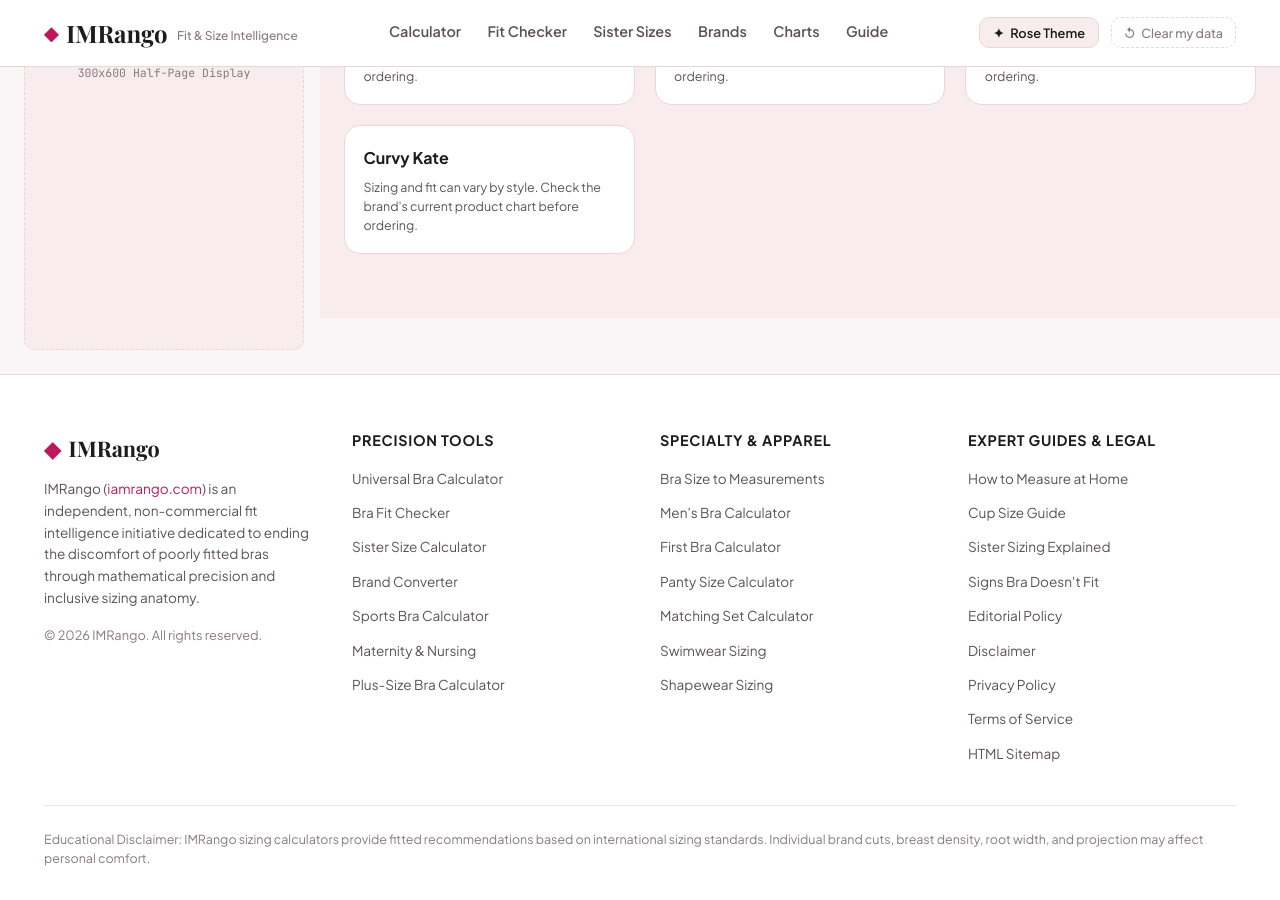
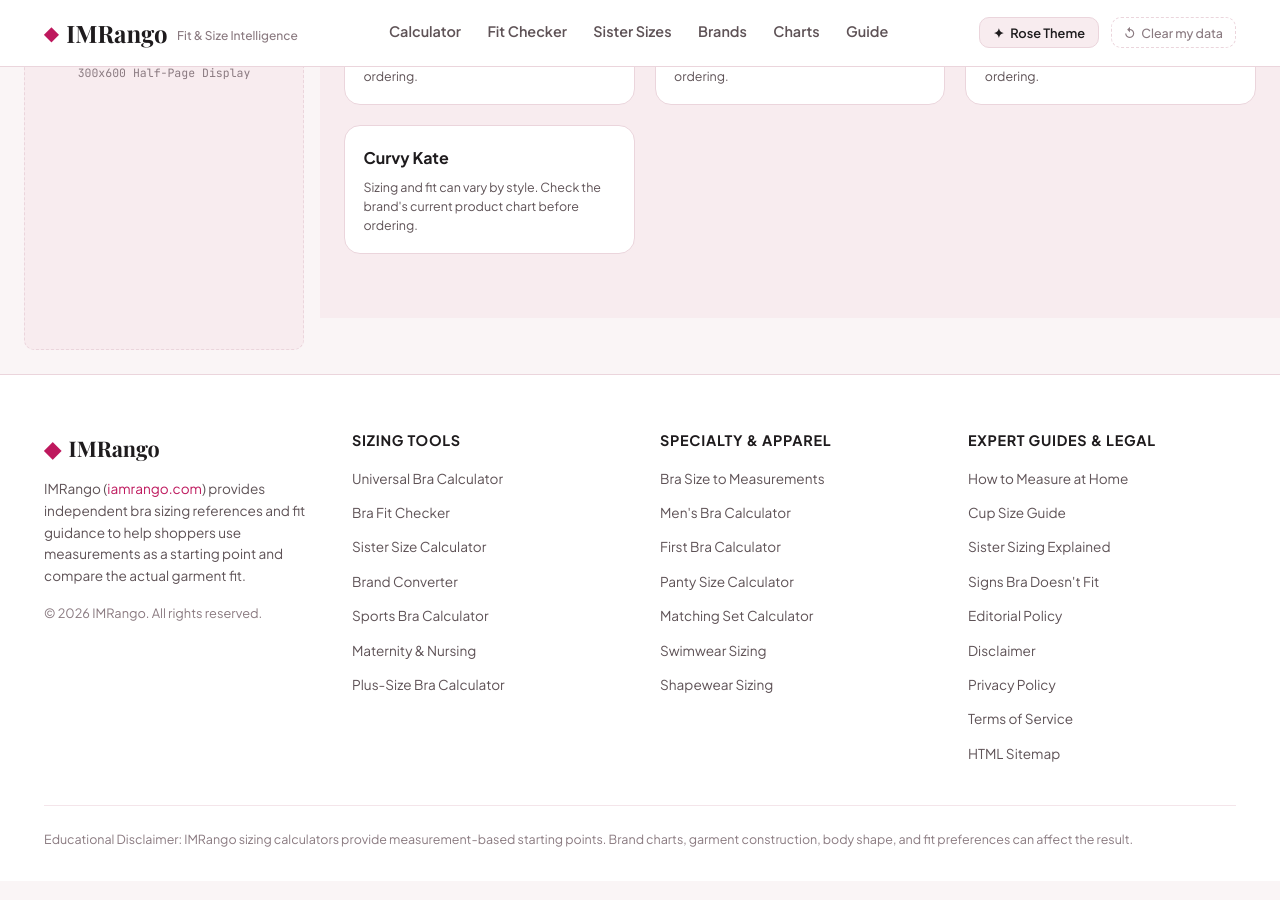
Before and after one commit to sharpedge74-cmyk/Bra-Size-Pro, a Jekyll site: the page built from index.html, in a window 1280 px wide and 900 px high, scrolled down 2154 px. Built offline with Jekyll 4.4.1, drawn with Linux system fonts in a browser that asks for light colours; some web fonts are replaced.

Commit message:
Clean up site-wide sizing claims and copy

```diff
--- a/_includes/components/footer.html
+++ b/_includes/components/footer.html
@@ -7,13 +7,13 @@
           <span class="footer-brand-name">IMRango</span>
         </div>
         <p class="footer-bio">
-          IMRango (<a href="https://iamrango.com">iamrango.com</a>) is an independent, non-commercial fit intelligence initiative dedicated to ending the discomfort of poorly fitted bras through mathematical precision and inclusive sizing anatomy.
+          IMRango (<a href="https://iamrango.com">iamrango.com</a>) provides independent bra sizing references and fit guidance to help shoppers use measurements as a starting point and compare the actual garment fit.
         </p>
         <p class="footer-copy">&copy; {{ site.time | date: '%Y' }} IMRango. All rights reserved.</p>
       </div>
 
       <div class="footer-col">
-        <h4 class="footer-heading">Precision Tools</h4>
+        <h4 class="footer-heading">Sizing Tools</h4>
         <ul class="footer-links">
           <li><a href="/bra-size-calculator">Universal Bra Calculator</a></li>
           <li><a href="/bra-fit-checker">Bra Fit Checker</a></li>
@@ -56,7 +56,7 @@
 
     <div class="footer-bottom-bar">
       <p class="footer-disclaimer-note">
-        Educational Disclaimer: IMRango sizing calculators provide fitted recommendations based on international sizing standards. Individual brand cuts, breast density, root width, and projection may affect personal comfort.
+        Educational Disclaimer: IMRango sizing calculators provide measurement-based starting points. Brand charts, garment construction, body shape, and fit preferences can affect the result.
       </p>
     </div>
   </div>
```
